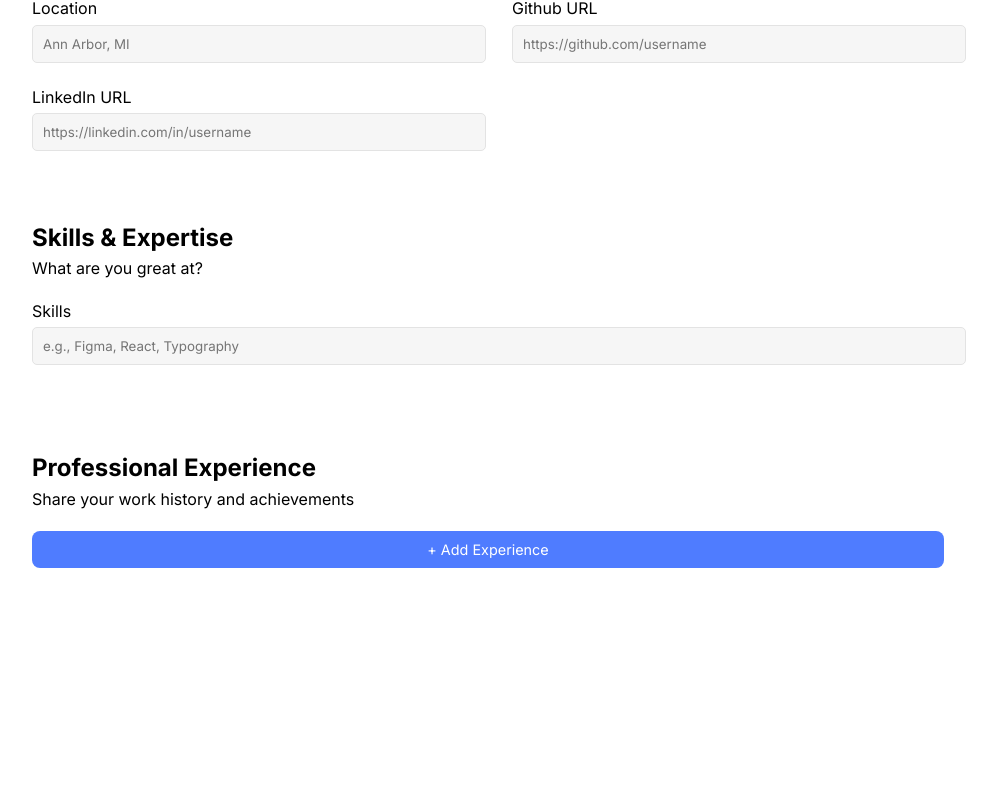
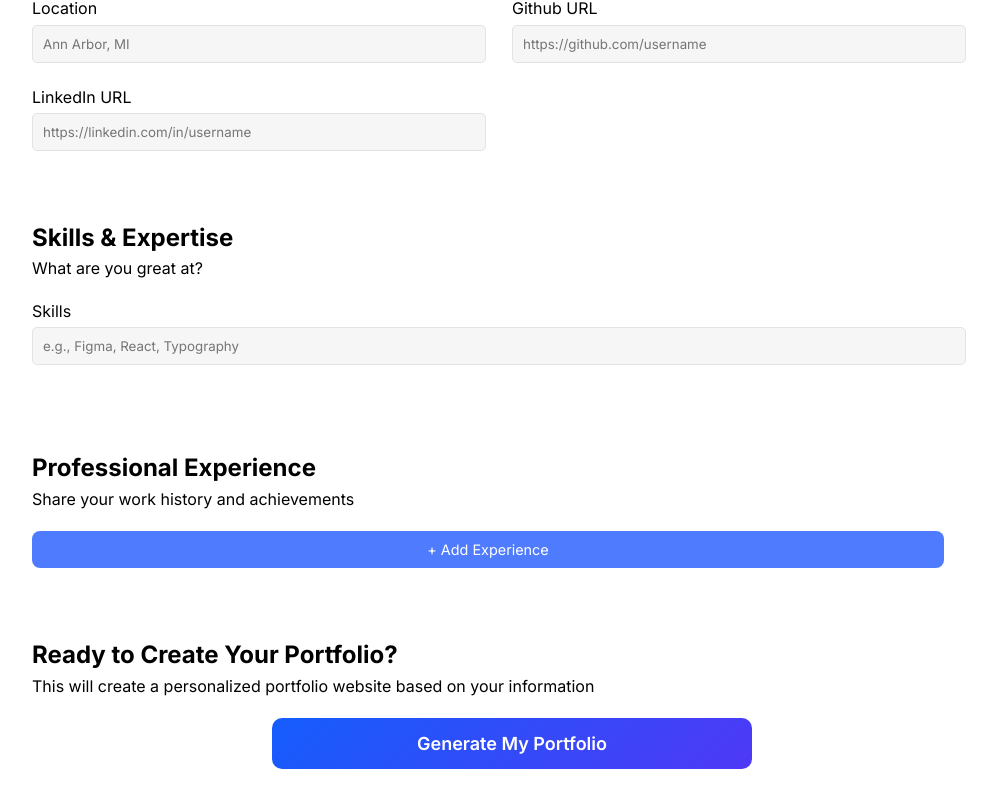
Before and after one commit to linyuen513/SI539_Autofolio_collab, a React (Vite) app: page / in a window 1280 px wide. Shown: the part 1119-1926 px from the top of the page, without its empty margins (128-1125 px from the left). Before the commit the page ends 1759 px from the top, so only its background shows below. Built offline with nearby package versions, Linux system fonts and the light colour scheme; a web font is replaced by a local one.

Commit message:
Completed adding Generate my portfolio btn and fixed generate portfolio btn bug: Property 'disabled' does not exist on type 'IntrinsicAttributes & ButtonProps'

```diff
--- a/src/components/Button.tsx
+++ b/src/components/Button.tsx
@@ -1,16 +1,27 @@
 import React from "react";
-import "../styles/Button.css"
 
-type ButtonProps = {
-    children: React.ReactNode;
-    onClick?: () => void;
-    type?: "button" | "submit" | "reset";
-    className?: string;
-};
+interface ButtonProps {
+  type?: "button" | "submit" | "reset";
+  className?: string;
+  onClick?: () => void;
+  disabled?: boolean; // 添加這行
+  children: React.ReactNode;
+}
 
-function Button({ children, onClick, className = "", type = "button" }: ButtonProps) {
+function Button({
+  type = "button",
+  className,
+  onClick,
+  disabled = false,
+  children,
+}: ButtonProps) {
   return (
-    <button type={type} onClick={onClick} className={className}>
+    <button
+      type={type}
+      className={className}
+      onClick={onClick}
+      disabled={disabled} // 添加這行
+    >
       {children}
     </button>
   );
--- a/src/components/FormSection.tsx
+++ b/src/components/FormSection.tsx
@@ -44,7 +44,7 @@ function FormSection() {
   const [experiences, setExperiences] = useState<Experience[]>([]);
   const [techInputs, setTechInputs] = useState<{ [key: string]: string }>({});
 
-  // const [isGenerating, setIsGenerating] = useState<boolean>(false);
+  const [isGenerating, setIsGenerating] = useState<boolean>(false);
 
   function addSkill(skill: string) {
     if (!skill.trim()) return;
@@ -127,6 +127,14 @@ function FormSection() {
           : exp
       )
     );
+  }
+  function handleGeneratePortfolio() {
+    setIsGenerating(true);
+    // Simulate portfolio generation
+    setTimeout(() => {
+      setIsGenerating(false);
+      alert("Portfolio generated successfully!");
+    }, 2000);
   }
 
   function handleSubmit(e: React.FormEvent) {
@@ -470,6 +478,36 @@ function FormSection() {
             </div>
           </div>
         </section>
+
+        {/* <!-- Section 5: Generate Portfolio --> */}
+        <section className="formSection generate-section">
+          <div className="generate-content">
+            <h2>Ready to Create Your Portfolio?</h2>
+            <p>
+              This will create a personalized portfolio website based on your
+              information
+            </p>
+            <div className="formDiv">
+              <div className="full-row generate-btn-wrap">
+                <Button
+                  type="button"
+                  className={`generate-btn ${isGenerating ? "generating" : ""}`}
+                  onClick={handleGeneratePortfolio}
+                  disabled={isGenerating}
+                >
+                  {isGenerating ? (
+                    <>
+                      <span className="spinner"></span>
+                      Generating Portfolio...
+                    </>
+                  ) : (
+                    <>Generate My Portfolio</>
+                  )}
+                </Button>
+              </div>
+            </div>
+          </div>
+        </section>
       </form>
     </>
   );
--- a/src/styles/FormSection.css
+++ b/src/styles/FormSection.css
@@ -44,14 +44,16 @@ textarea {
 }
 
 /* --- Skill Tags --- */
-.skills-tags, .tech-tags {
+.skills-tags,
+.tech-tags {
   display: flex;
   flex-wrap: wrap;
   gap: 8px;
   margin-top: 10px;
 }
 
-.skill-tag, .tech-tag{
+.skill-tag,
+.tech-tag {
   display: inline-flex;
   align-items: center;
   background: #eef1ff;
@@ -74,7 +76,6 @@ textarea {
 }
 
 /* --- Dropdown styling --- */
-/* 包住 input + dropdown */
 .skill-input-wrapper {
   position: relative;
 }
@@ -99,11 +100,7 @@ textarea {
   background: #eef4ff;
 }
 
-/* 讓 dropdown 在 grid 裡定位正確 */
-.form-group {
-  position: relative;
-}
-
+/* Experience Section */
 .experienceSection {
   background-color: #fcfdfd;
   padding: 20px;
@@ -133,6 +130,32 @@ textarea {
   background: #3d66e6;
 }
 
-.techSection{
+.techSection {
   margin-bottom: 0px;
 }
+
+/* generate portfolio */
+
+.generate-btn-wrap {
+  display: flex;
+  justify-content: center;
+}
+
+.generate-btn {
+  background: linear-gradient(135deg, #155dfc 0%, #4f39f6 100%);
+  color: white;
+  border: none;
+  padding: 15px 20px;
+  border-radius: 10px;
+  font-size: 18px;
+  font-weight: 600;
+  cursor: pointer;
+  width: 50%;
+  margin: 0 auto;
+  transition: all 0.3s;
+}
+
+.generate-btn:hover {
+  transform: translateY(-2px);
+  box-shadow: 0 6px 24px rgba(79, 124, 255, 0.4);
+}
```
